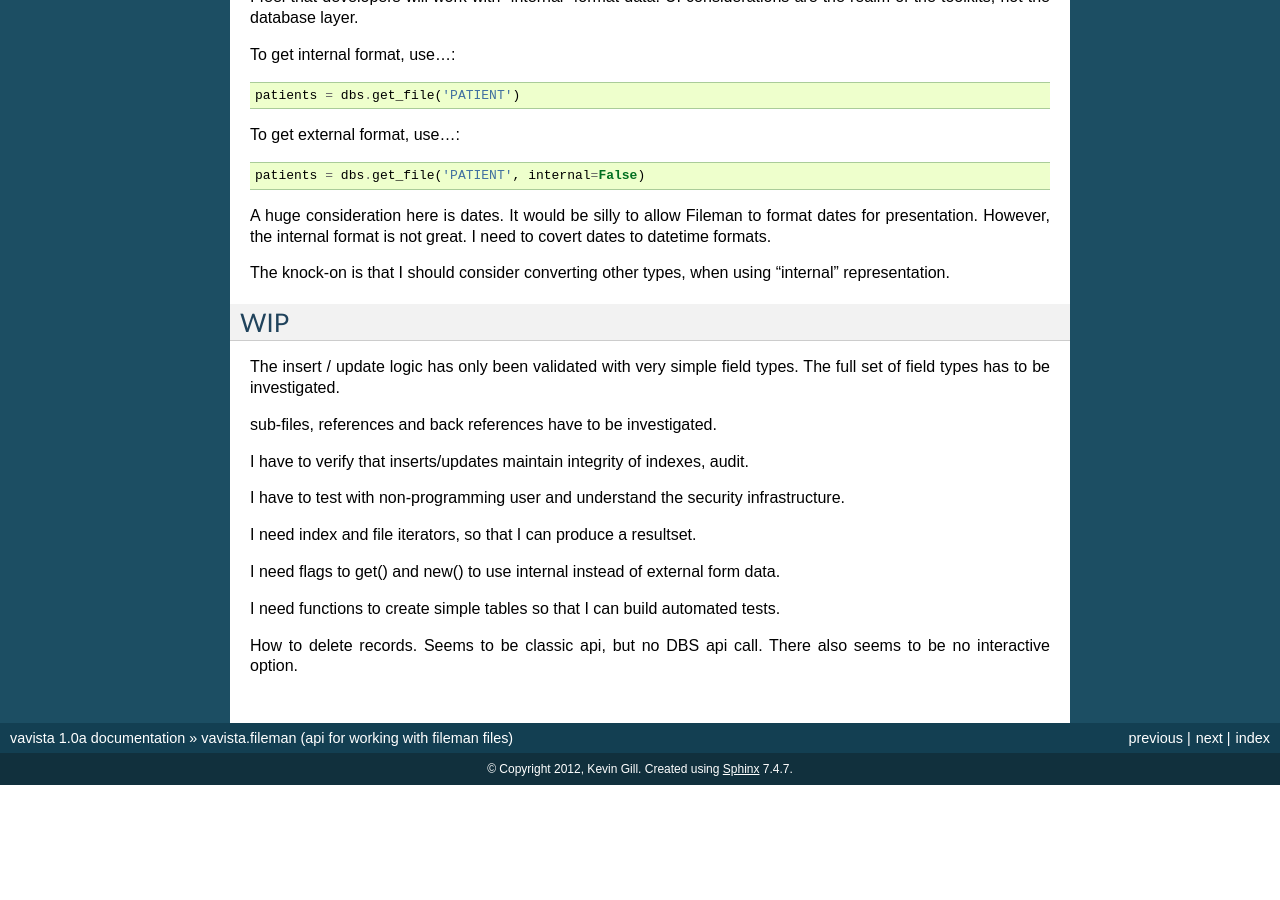
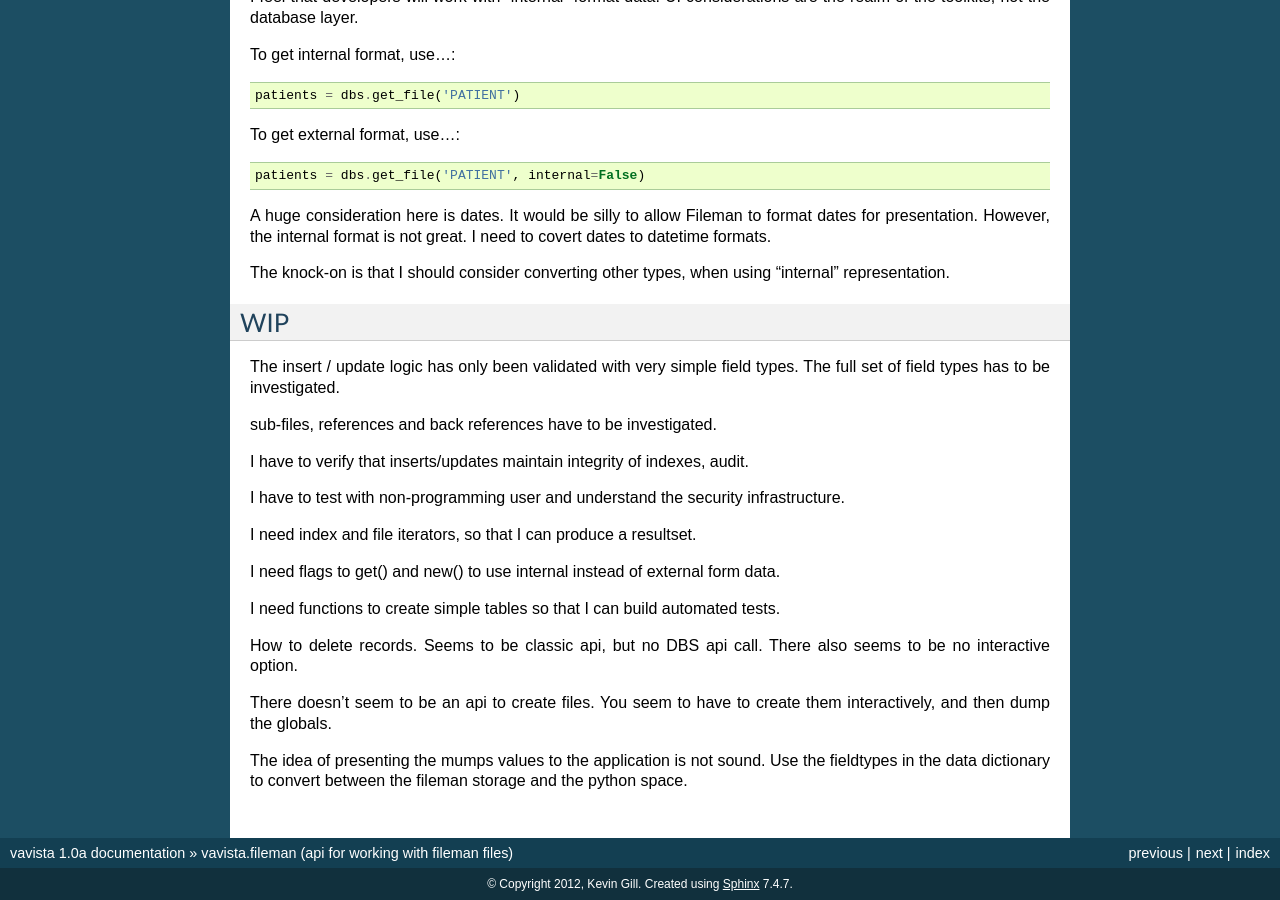
Before and after one commit to kevingill1966/vavista, a Sphinx documentation site: the page built from docs/source/fileman.rst, in a window 1280 px wide and 900 px high, scrolled down 1653 px. Built offline with Sphinx 7.4.7, drawn with Linux system fonts in a browser that asks for light colours; before the commit the page ends 2438 px from its top, so only the background shows below that.

Commit message:
updated todo list

```diff
--- a/docs/source/fileman.rst
+++ b/docs/source/fileman.rst
@@ -133,3 +133,10 @@ tests.
 
 How to delete records. Seems to be classic api, but no DBS api call.
 There also seems to be no interactive option.
+
+There doesn't seem to be an api to create files. You seem to have to
+create them interactively, and then dump the globals.
+
+The idea of presenting the mumps values to the application is not
+sound. Use the fieldtypes in the data dictionary to convert between
+the fileman storage and the python space.
```
